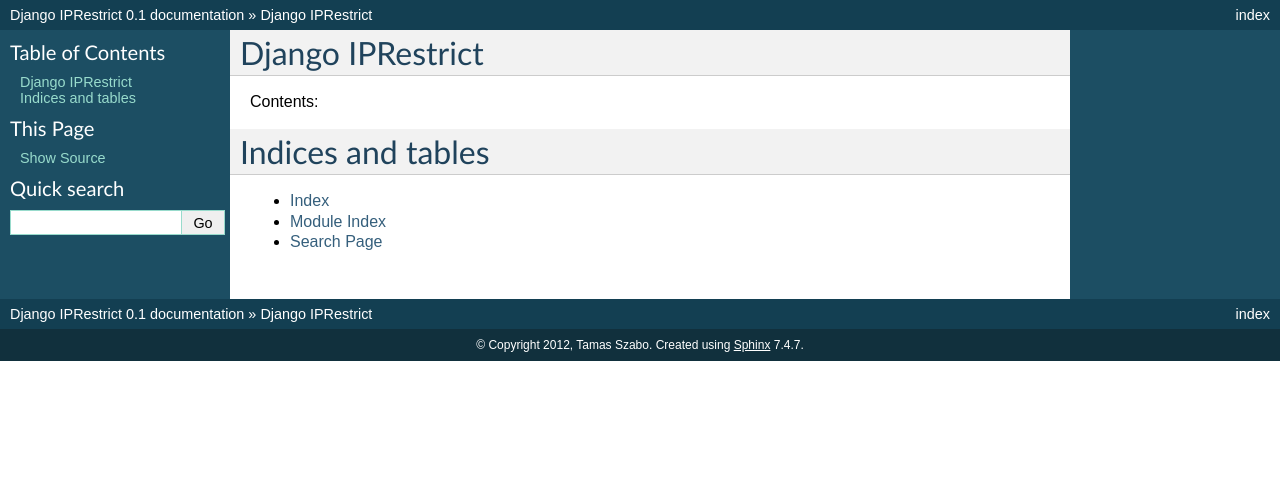
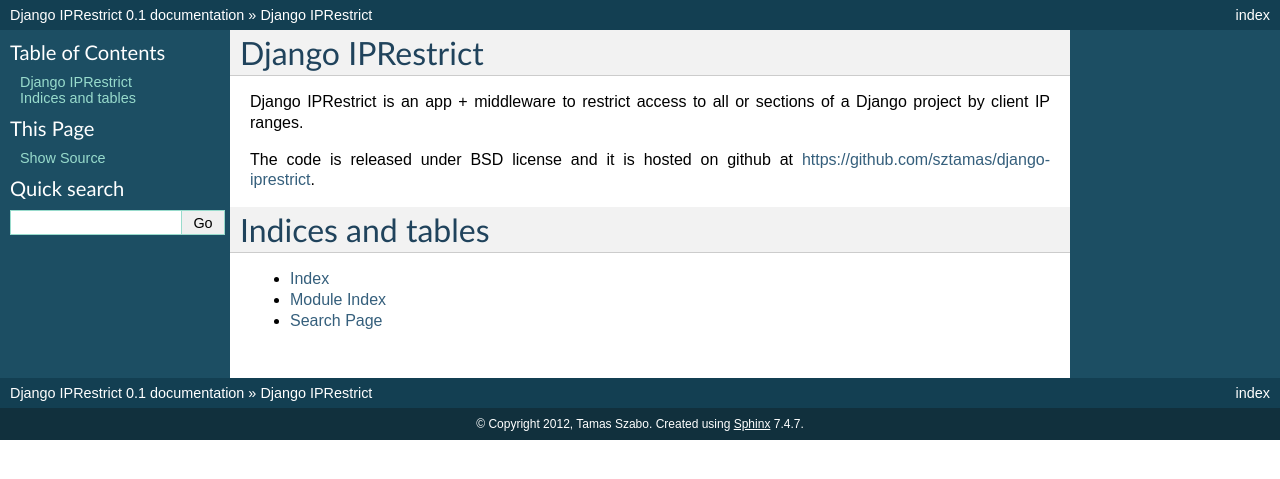
Before and after one commit to muccg/django-iprestrict, a Sphinx documentation site: the page built from docs/index.rst, in a window 1280 px wide. Shown: the top 479 px of the page. Built offline with Sphinx 7.4.7, drawn with Linux system fonts in a browser that asks for light colours.

Commit message:
Updates doc index file.

```diff
--- a/docs/index.rst
+++ b/docs/index.rst
@@ -6,7 +6,10 @@
 Django IPRestrict
 =================
 
-Contents:
+Django IPRestrict is an app + middleware to restrict access to all or sections of a Django project by client IP ranges.
+
+The code is released under BSD license and it is hosted on github at https://github.com/sztamas/django-iprestrict.
+
 
 .. toctree::
    :maxdepth: 2
```
